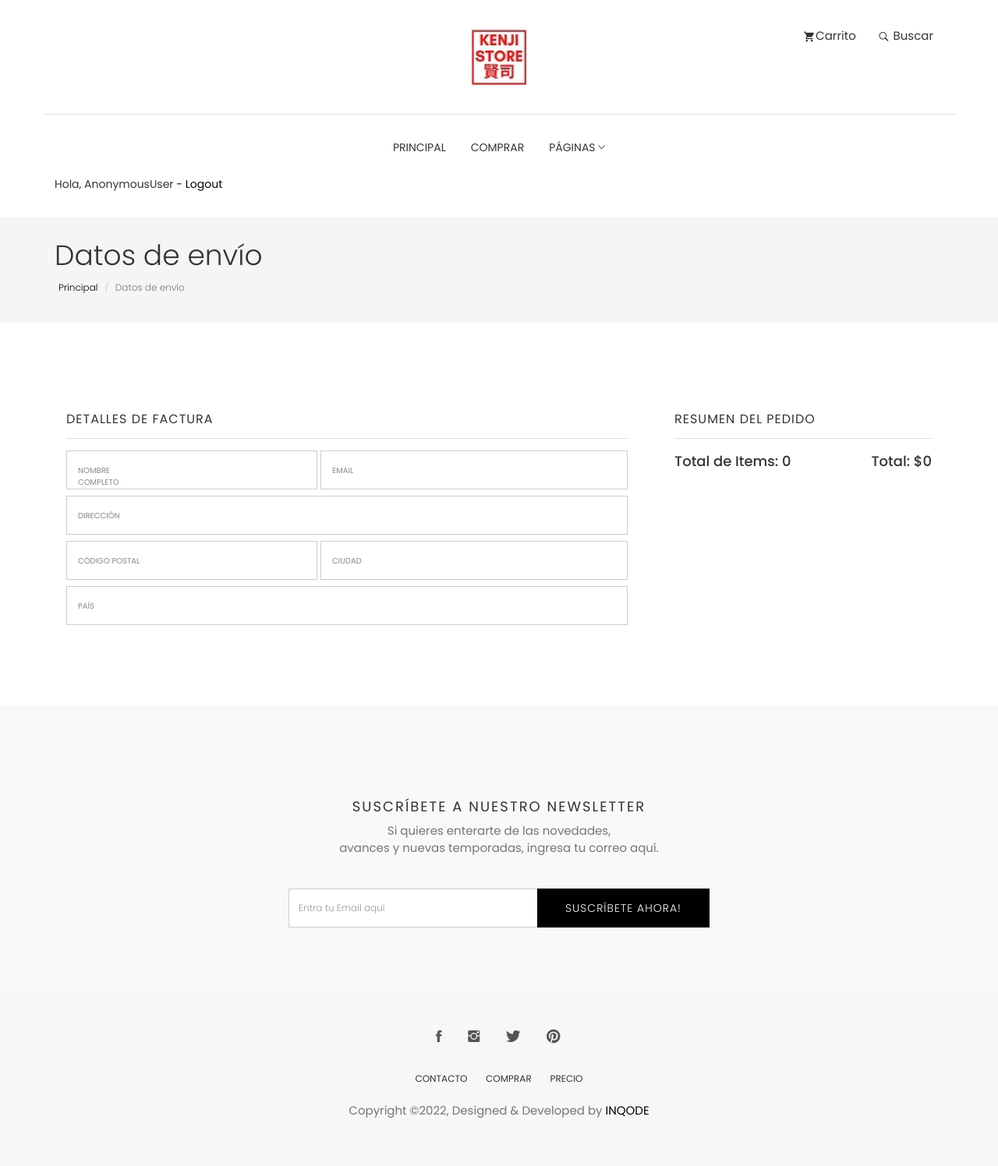
After one commit to LeoCabelloP456/KenjiStoreWeb, a Django app: page /checkout/ in a window 1280 px wide. The commit adds this page. Shown: the whole page at 78% size. Run offline with Django 4.2, Linux system fonts and the light colour scheme; some libraries are stand-ins or nearby versions; some web fonts are replaced.

Commit message:
Template de checkout listo y funcionando

```diff
--- a/KenjiStoreWeb01/core/templates/core/base.html
+++ b/KenjiStoreWeb01/core/templates/core/base.html
@@ -69,7 +69,7 @@
 
 							<ul class="text-center cart-buttons">
 								<li><a href="../cart" class="btn btn-small">View Cart</a></li>
-								<li><a href="checkout.html" class="btn btn-small btn-solid-border">Checkout</a></li>
+								<li><a href="../checkout" class="btn btn-small btn-solid-border">Checkout</a></li>
 							</ul>
 						</div>
 
--- a/KenjiStoreWeb01/core/templates/core/cart.html
+++ b/KenjiStoreWeb01/core/templates/core/cart.html
@@ -111,7 +111,7 @@
                                                 <h5>Total: <strong>${{order.get_cart_total}}</strong></h5>
                                             </th>
                                             <th>
-                                                <a href="checkout.html" class="btn btn-main pull-right">Checkout</a>
+                                                <a href="../checkout" class="btn btn-main pull-right">Checkout</a>
                                             </th>
                                         </tr>
                                     </table>
--- /dev/null
+++ b/KenjiStoreWeb01/core/templates/core/checkout.html
@@ -0,0 +1,131 @@
+{% extends 'core/base.html' %}
+{% load static %}
+{% block content %}
+<section class="page-header">
+	<div class="container">
+		<div class="row">
+			<div class="col-md-12">
+				<div class="content">
+					<h1 class="page-name">Datos de envío</h1>
+					<ol class="breadcrumb">
+						<li><a href="../index">Principal</a></li>
+						<li class="active">Datos de envío</li>
+					</ol>
+				</div>
+			</div>
+		</div>
+	</div>
+</section>
+<div class="page-wrapper">
+    <div class="checkout shopping">
+        <div class="container">
+            <div class="row">
+                <div class="col-md-8">
+                    <div class="block billing-details">
+                        <h4 class="widget-title">Detalles de factura</h4>
+                        <form class="checkout-form">
+                            <div class="checkout-country-code clearfix">
+                            <div class="form-group">
+                                <label for="full_name">Nombre completo</label>
+                                <input type="text" class="form-control" id="full_name" placeholder="">
+                            </div>
+                            <div class="form-group">
+                                <label for="user_email">Email</label>
+                                <input type="email" class="form-control" id="full_name" placeholder="">
+                            </div>
+                            </div>
+                             <div class="form-group">
+                                <label for="user_address">Dirección</label>
+                                <input type="text" class="form-control" id="user_address" placeholder="">
+                             </div>
+                             <div class="checkout-country-code clearfix">
+                                <div class="form-group">
+                                   <label for="user_post_code">Código Postal</label>
+                                   <input type="text" class="form-control" id="user_post_code" name="zipcode" value="">
+                                </div>
+                            <div class="form-group" >
+                                    <label for="user_city">Ciudad</label>
+                                    <input type="text" class="form-control" id="user_city" name="city" value="">
+                                 </div>
+                            </div>
+                            <div class="form-group">
+                                <label for="user_country">País</label>
+                                <input type="text" class="form-control" id="user_country" placeholder="">
+                             </div>
+                          </form>
+                    </div>
+
+                  <!----  <div class="block">
+                        <h4 class="widget-title">Método de Pago</h4>
+                        <p>Detalles de tarjeta de Crédito (Pago seguro)</p>
+                        <div class="checkout-product-details">
+                           <div class="payment">
+                              <div class="card-details">
+                                 <form  class="checkout-form">
+                                    <div class="form-group">
+                                       <label for="card-number">Número de tarjeta <span class="required">*</span></label>
+                                       <input  id="card-number" class="form-control"   type="tel" placeholder="•••• •••• •••• ••••">
+                                    </div>
+                                    <div class="form-group half-width padding-right">
+                                       <label for="card-expiry">Expiración (MM/AA) <span class="required">*</span></label>
+                                       <input id="card-expiry" class="form-control" type="tel" placeholder="MM / YY">
+                                    </div>
+                                    <div class="form-group half-width padding-left">
+                                       <label for="card-cvc">Código de Tarjeta <span class="required">*</span></label>
+                                       <input id="card-cvc" class="form-control"  type="tel" maxlength="4" placeholder="CVC" >
+                                    </div>
+                                    <a href="confirmation.html" class="btn btn-main mt-20">Realizar Pedido</a >
+                                 </form>
+                              </div>
+                           </div>
+                        </div>
+                     </div>
+                  </div>
+                -->
+
+                </div>
+
+                <div class="col-md-4">
+                    <div class="product-checkout-details">
+                       <div class="block">
+                          <h4 class="widget-title">Resumen del pedido</h4>
+                          {% for item in items %}
+                          <div class="media product-card">
+                             <a class="pull-left" href="product-single.html">
+                                <div style="flex:2"><img class="row-image" width="80" src="{{item.item.imagen.url}}">
+                             </a>
+                             <div class="media-body">
+                                <h4 class="media-heading"><a href="product-single.html">Nombre del producto: {{item.item.nombre}}</a></h4>
+                                <p class="quantity">Cantidad: {{item.quantity}}</p>
+                                <p class="price">Precio: ${{item.item.precio}}</p>
+                                <span class="remove">Quitar</span>
+                             </div>
+                          </div>
+                          <ul class="summary-prices">
+                             <li>
+                                <span>Subtotal:</span>
+                                <span class="price">${{item.item.precio}}</span>
+                             </li>
+                          </ul>
+                          {% endfor %}
+
+                          <div class="summary-total">
+                             <span>Total de Items:   {{order.get_cart_items}}</span>
+                             <span>Total:   ${{order.get_cart_total}}</span>
+                          </div>
+                       </div>
+                    </div>
+                 </div>
+              </div>
+           </div>
+        </div>
+     </div>
+
+
+
+
+
+
+    </div>
+</div>
+{% endblock content %}
--- a/KenjiStoreWeb01/core/urls.py
+++ b/KenjiStoreWeb01/core/urls.py
@@ -13,6 +13,7 @@ urlpatterns = [
     path('login/', views.loginPag, name="login"),
     path('logout/', views.logoutUser, name="logout"),
     path('cart/', views.cart, name="cart"),
+    path('checkout/', views.checkout, name="checkout"),
     #path('producto_ejemplo/', views.producto_ejemplo, name="producto_ejemplo"),
     #path('producto/<int:pk>', views.single_producto, name="single_producto"),
 
--- a/KenjiStoreWeb01/core/views.py
+++ b/KenjiStoreWeb01/core/views.py
@@ -84,6 +84,17 @@ def cart(request):
 	context = {'items':items, 'order':order}
 	return render(request, 'core/cart.html', context)
 
+def checkout(request):
+	if request.user.is_authenticated:
+		customer = request.user.customer
+		order, created = Order.objects.get_or_create(customer=customer, complete=False)
+		items = order.orderitem_set.all()
+	else:
+		order = {'get_cart_total':0, 'get_cart_items':0}
+		items = []
+
+	context = {'items':items, 'order':order}
+	return render(request, 'core/checkout.html', context)
 
 
 '''definimos una función para el producto'''
```
Also changed, not shown: KenjiStoreWeb01/db.sqlite3.
